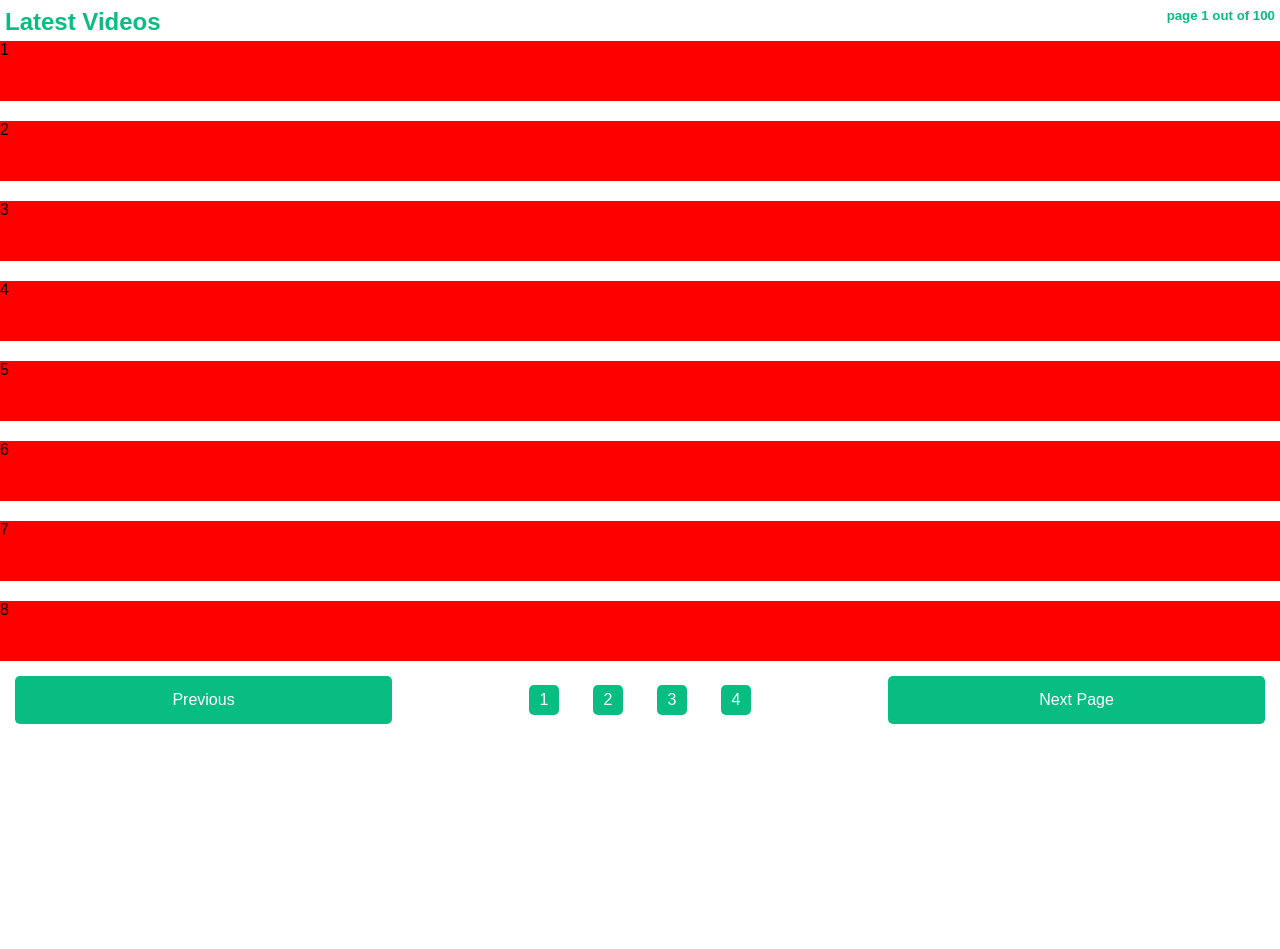
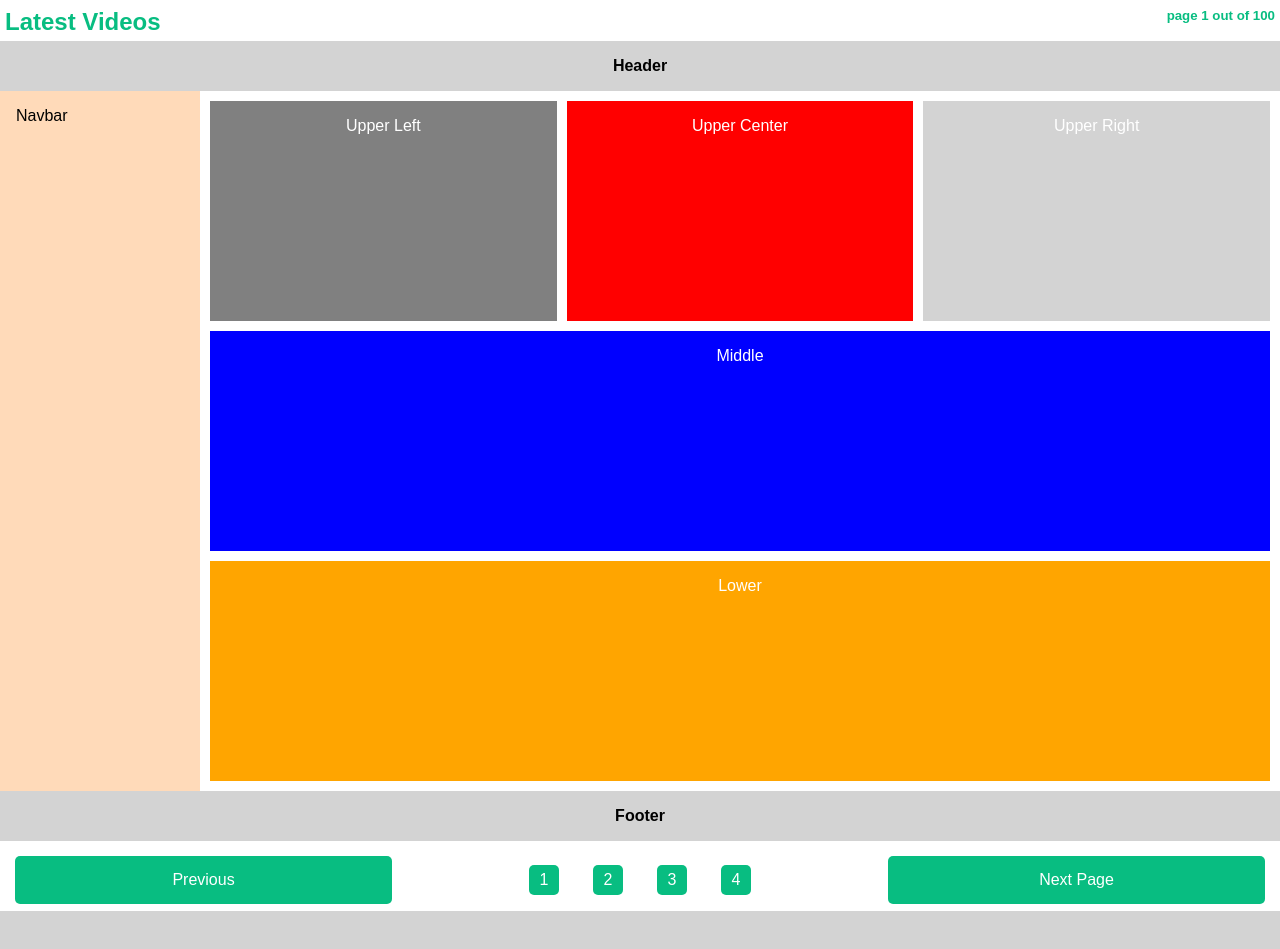
Before and after one commit to sanket-itobuz/SASS-Basics, a website: page index.html in a window 1280 px wide. Shown: the part 455-1404 px from the top of the page. Before the commit the page ends 1194 px from the top, so only its background shows below. Drawn offline with Linux system fonts and the light colour scheme.

Commit message:
second commit

```diff
--- a/index.html
+++ b/index.html
@@ -32,14 +32,20 @@
       </div>
 
       <div class="grids">
-        <div id="id1">1</div>
-        <div id="id2">2</div>
-        <div id="id3">3</div>
-        <div id="id4">4</div>
-        <div id="id5">5</div>
-        <div id="id6">6</div>
-        <div id="id7">7</div>
-        <div id="id8">8</div>
+        <div class="header">Header</div>
+        <div class="section">
+          <div class="navbar">Navbar</div>
+          <div class="content">
+            <div class="upper">
+              <div class="upper-left">Upper Left</div>
+              <div class="upper-center">Upper Center</div>
+              <div class="upper-right">Upper Right</div>
+            </div>
+            <div class="middle">Middle</div>
+            <div class="lower">Lower</div>
+          </div>
+        </div>
+        <div class="footer">Footer</div>
       </div>
 
       <div class="navigation">
@@ -53,6 +59,9 @@
         <div class="next-button">Next Page</div>
       </div>
     </section>
-    <footer></footer>
+    <footer>
+      <div class="left-section"></div>
+      <div class="right-section"></div>
+    </footer>
   </body>
 </html>
--- a/styles/scss/index.scss
+++ b/styles/scss/index.scss
@@ -151,12 +151,95 @@ $search-box-height: 30px;
 }
 
 .grids {
+  height: 100vh;
   display: grid;
-  gap: 20px;
-
-  div {
-    height: 60px;
-    width: 100%;
-    background-color: red;
+  grid-template-rows: auto 1fr auto;
+  grid-template-areas:
+    "header"
+    "section"
+    "footer";
+  .header {
+    grid-area: header;
+    background: lightgray;
+    padding: 1rem;
+    text-align: center;
+    font-weight: bold;
+  }
+  .footer {
+    grid-area: footer;
+    background: lightgray;
+    padding: 1rem;
+    text-align: center;
+    font-weight: bold;
+  }
+  .section {
+    grid-area: section;
+    display: grid;
+    grid-template-columns: 200px 1fr;
+    grid-template-areas: "navbar content";
+    .navbar {
+      grid-area: navbar;
+      background-color: peachpuff;
+      padding: 1rem;
+      height: auto;
+    }
+    .content {
+      grid-area: content;
+      display: grid;
+      grid-template-rows: auto auto auto;
+      grid-template-areas:
+        "upper"
+        "middle"
+        "lower";
+      gap: 10px;
+      padding: 10px;
+      .upper {
+        grid-area: upper;
+        display: grid;
+        grid-template-columns: 1fr 1fr 1fr;
+        grid-template-areas: "upper-left upper-center upper-right";
+        gap: 10px;
+        .upper-left {
+          grid-area: upper-left;
+          background: grey;
+          padding: 1rem;
+          text-align: center;
+          color: white;
+        }
+        .upper-center {
+          grid-area: upper-center;
+          background: red;
+          padding: 1rem;
+          text-align: center;
+          color: white;
+        }
+        .upper-right {
+          grid-area: upper-right;
+          background: lightgray;
+          padding: 1rem;
+          text-align: center;
+          color: white;
+        }
+      }
+      .middle {
+        grid-area: middle;
+        background: blue;
+        padding: 1rem;
+        text-align: center;
+        color: white;
+      }
+      .lower {
+        grid-area: lower;
+        background: orange;
+        padding: 1rem;
+        text-align: center;
+        color: white;
+      }
+    }
   }
 }
+
+footer {
+  background-color: lightgray;
+  height: 300px;
+}
```
Also changed, not shown: styles/css/index.css, 1 other file.
